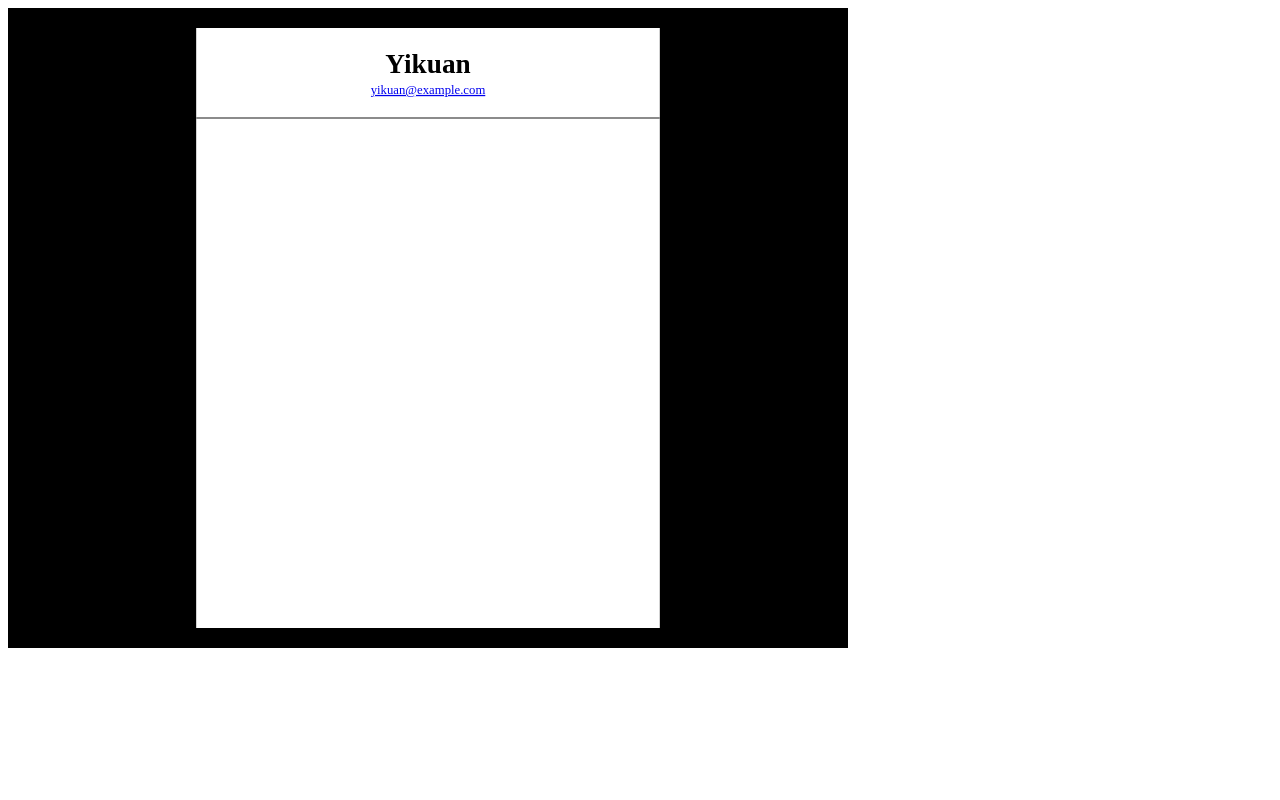
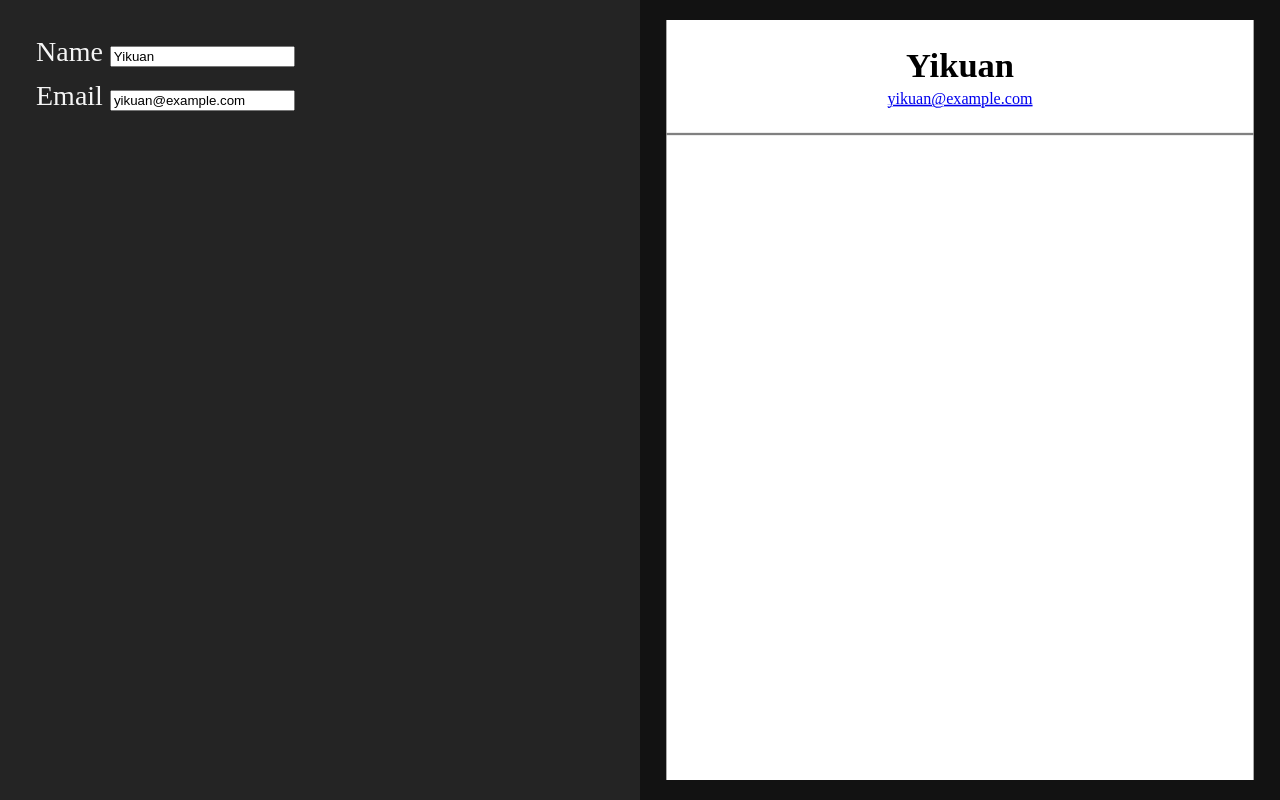
Before and after one commit to yikuansun/interactive-resume-builder, a SvelteKit app: page / in a window 1280 px wide. Built offline with nearby package versions, Linux system fonts and the light colour scheme.

Commit message:
Add controls
Very good

```diff
--- a/src/routes/+page.svelte
+++ b/src/routes/+page.svelte
@@ -1,8 +1,54 @@
 <script lang="ts">
     import ResumeShell from "$lib/components/ResumeShell.svelte";
+
+    let resumeData: { [key: string]: any } = {
+        name: "Yikuan",
+        email: "yikuan@example.com",
+    };
 </script>
 
-<div style:width="800px" style:height="600px" style:background-color="black"
-    style:padding="20px">
-    <ResumeShell />
+<div id="editPanel">
+    <label>
+        Name
+        <input type="text" bind:value={resumeData.name} />
+    </label>
+    <label>
+        Email
+        <input type="email" bind:value={resumeData.email} />
+    </label>
 </div>
+
+<div id="previewPanel">
+    <ResumeShell data={resumeData} />
+</div>
+
+<style>
+    #editPanel {
+        position: fixed;
+        top: 0;
+        left: 0;
+        width: 50%;
+        height: 100vh;
+        background-color: #242424;
+        box-sizing: border-box;
+        padding: 36px;
+        font-size: 28px;
+        color: whitesmoke;
+    }
+
+    #editPanel label {
+        display: block;
+        margin-bottom: 12px;
+    }
+
+    #previewPanel {
+        position: fixed;
+        top: 0;
+        right: 0;
+        width: 50%;
+        height: 100vh;
+        background-color: #121212;
+        box-sizing: border-box;
+        padding: 20px;
+    }
+</style>
```
